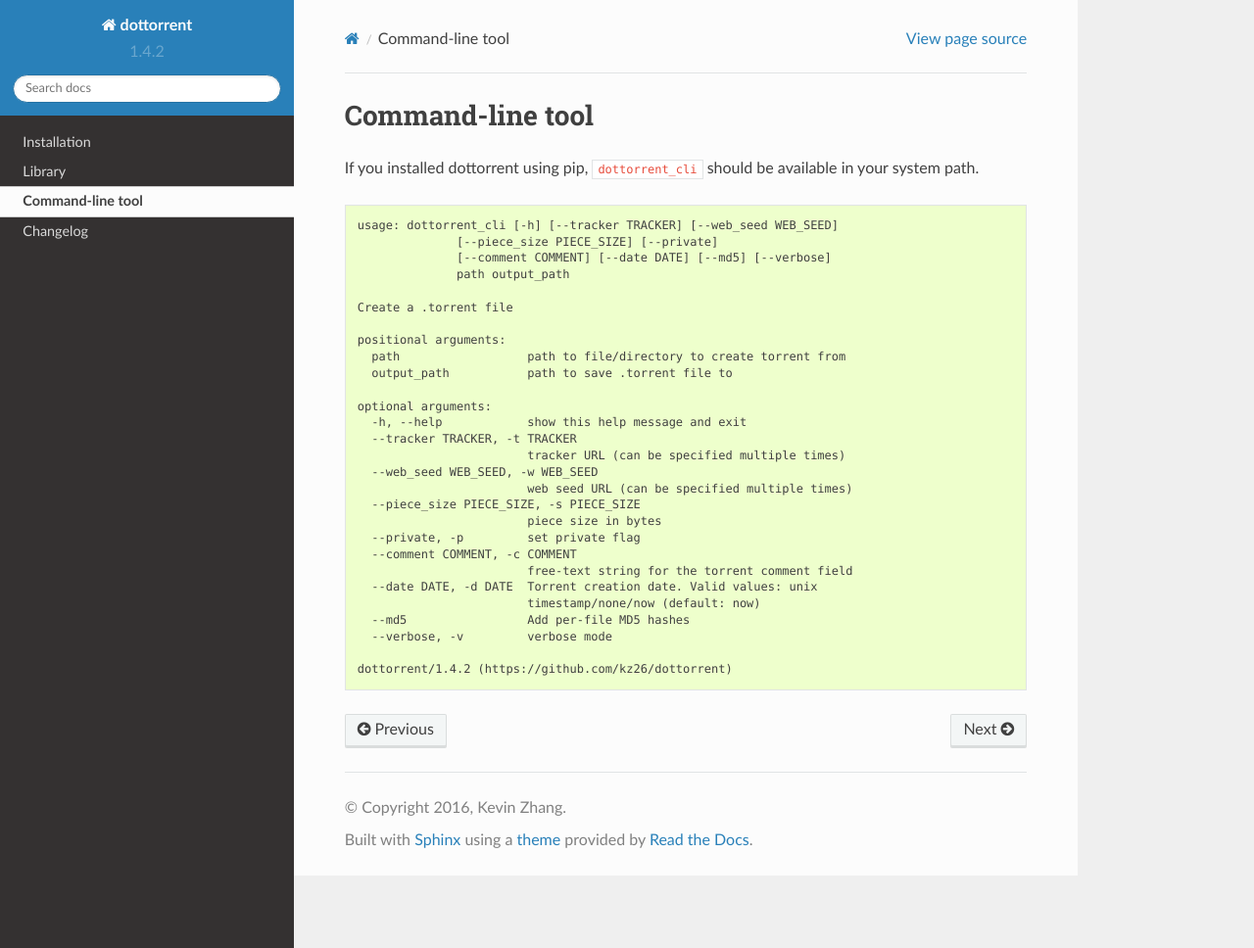
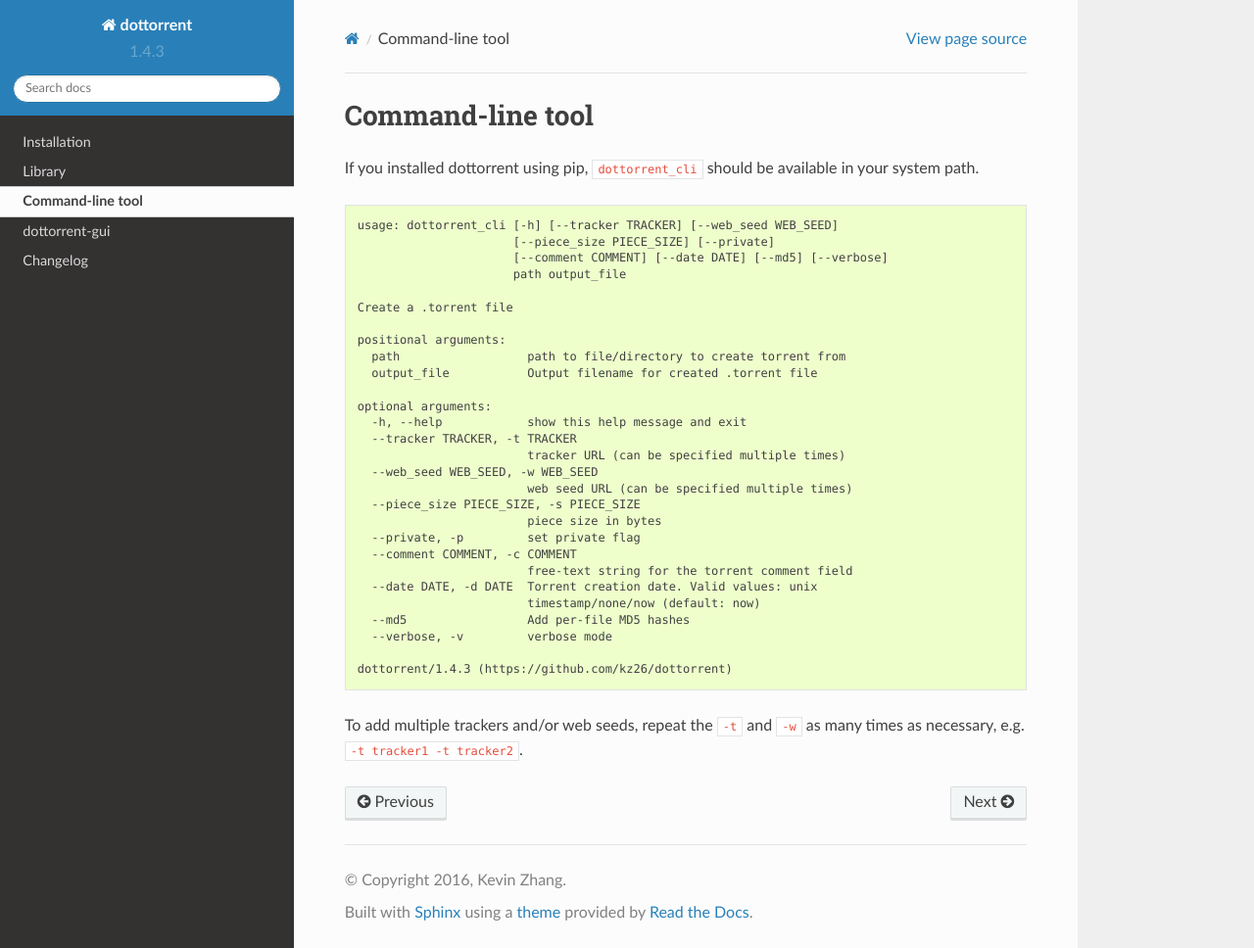
Before and after one commit to kz26/dottorrent, a Sphinx documentation site: the page built from docs/cli.rst, in a window 1280 px wide and 968 px high. Shown: the whole window at 98% size. Built offline with Sphinx 7.4.7 and the Read the Docs theme 2.0.0, drawn with Linux system fonts in a browser that asks for light colours.

```diff
--- a/README.rst
+++ b/README.rst
@@ -20,6 +20,10 @@ Stable releases are available on PyPI and can be installed using ``pip``.
 
 	pip install dottorrent
 
+
+To install from the latest development sources, clone the git repo and run
+``pip install .``
+
 License
 -------
 
--- a/docs/changelog.rst
+++ b/docs/changelog.rst
@@ -1,5 +1,9 @@
 Changelog
 =========
+
+1.4.3
+-----
+* dottorrent_cli: Change output_path to output_file for clarity
 
 1.4.2
 -----
--- a/docs/cli.rst
+++ b/docs/cli.rst
@@ -9,15 +9,15 @@ available in your system path.
 ::
 
 	usage: dottorrent_cli [-h] [--tracker TRACKER] [--web_seed WEB_SEED]
-                      [--piece_size PIECE_SIZE] [--private]
-                      [--comment COMMENT] [--date DATE] [--md5] [--verbose]
-                      path output_path
+	                      [--piece_size PIECE_SIZE] [--private]
+	                      [--comment COMMENT] [--date DATE] [--md5] [--verbose]
+	                      path output_file
 
 	Create a .torrent file
 
 	positional arguments:
 	  path                  path to file/directory to create torrent from
-	  output_path           path to save .torrent file to
+	  output_file           Output filename for created .torrent file
 
 	optional arguments:
 	  -h, --help            show this help message and exit
@@ -35,4 +35,8 @@ available in your system path.
 	  --md5                 Add per-file MD5 hashes
 	  --verbose, -v         verbose mode
 
-	dottorrent/1.4.2 (https://github.com/kz26/dottorrent)
+	dottorrent/1.4.3 (https://github.com/kz26/dottorrent)
+
+
+To add multiple trackers and/or web seeds, repeat the ``-t`` and ``-w`` as many times as necessary,
+e.g. ``-t tracker1 -t tracker2``.
--- /dev/null
+++ b/docs/dottorrent-gui.rst
@@ -0,0 +1,6 @@
+dottorrent-gui
+==============
+
+An official GUI for dottorrent is available. Please see
+`https://github.com/kz26/dottorrent-gui <https://github.com/kz26/dottorrent-gui>`_
+for more information.
--- a/docs/index.rst
+++ b/docs/index.rst
@@ -31,6 +31,7 @@ Contents:
    install
    library
    cli
+   dottorrent-gui
    changelog
 
 
--- a/docs/install.rst
+++ b/docs/install.rst
@@ -11,3 +11,6 @@ Stable releases are available on PyPI and can be installed using ``pip``.
 ::
 
 	pip install dottorrent
+
+To install from the latest development sources, clone the git repo and run
+``pip install .``
--- a/dottorrent/version.py
+++ b/dottorrent/version.py
@@ -1 +1 @@
-__version__ = '1.4.2'
+__version__ = '1.4.3'
```
Also changed, not shown: 1 other file.
